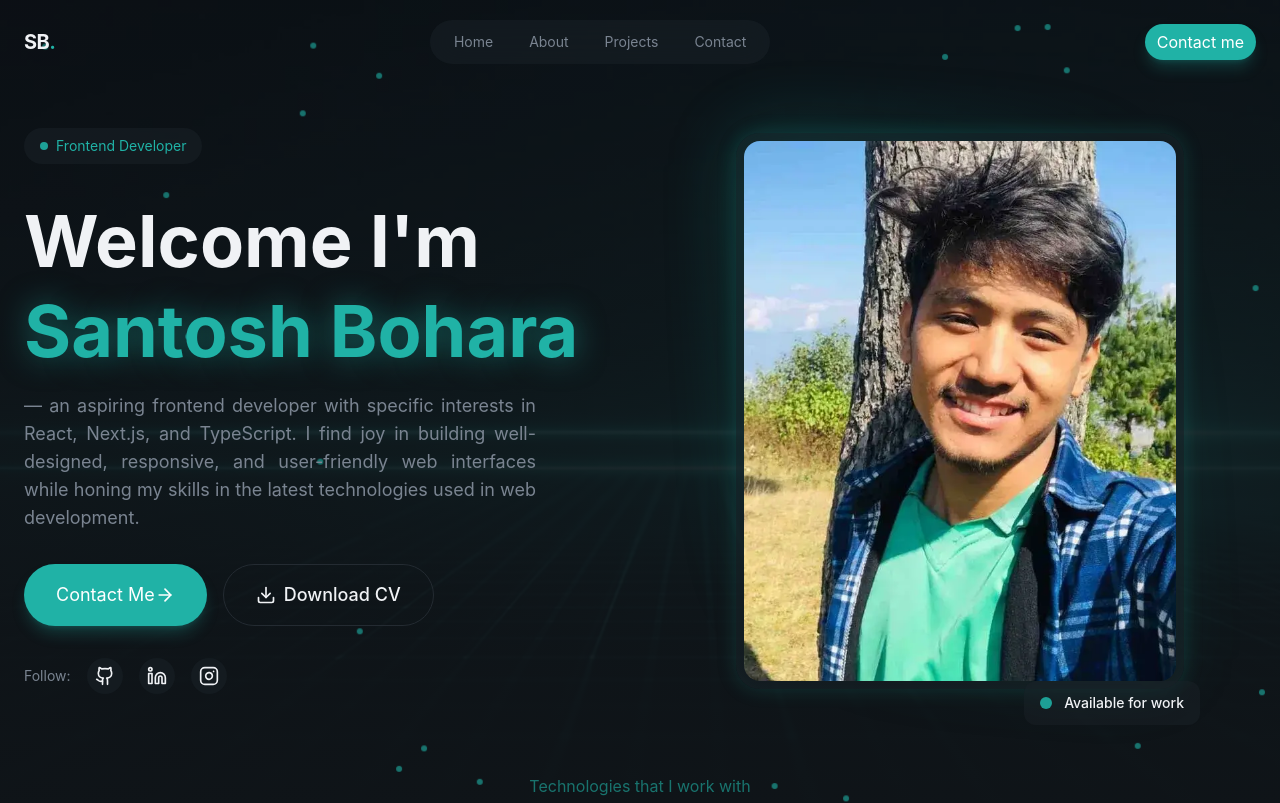
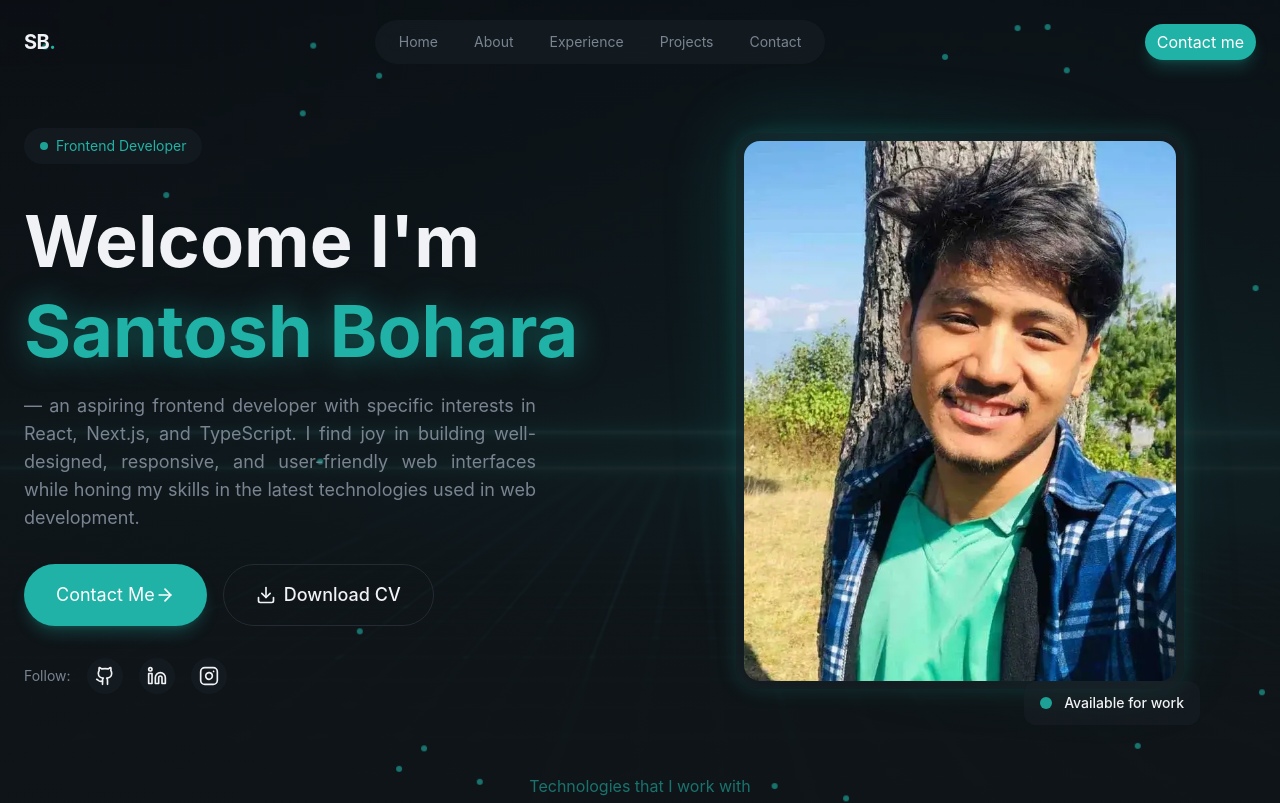
Before and after one commit to Sant7611/portfolio_2.0, a React (Vite) app: page / in a window 1280 px wide. Shown: the top 803 px of the page. Built offline with nearby package versions, Linux system fonts and the light colour scheme.

Commit message:
changed navbar

```diff
--- a/src/layout/Navbar.jsx
+++ b/src/layout/Navbar.jsx
@@ -5,6 +5,7 @@ import { Menu, X } from "lucide-react";
 const navLinks = [
   { href: "#home", label: "Home" },
   { href: "#about", label: "About" },
+  { href: "#experience", label: "Experience" },
   { href: "#projects", label: "Projects" },
   { href: "#contact", label: "Contact" },
   // { href: "#experience", label: "Experience" },
@@ -30,7 +31,7 @@ const Navbar = () => {
     >
       <nav className="container mx-auto px-6 flex justify-between items-center">
         <a
-        aria-label="Home"
+          aria-label="Home"
           href="#home"
           className="text-xl font-bold tracking-tight hover:text-primary"
         >
```
